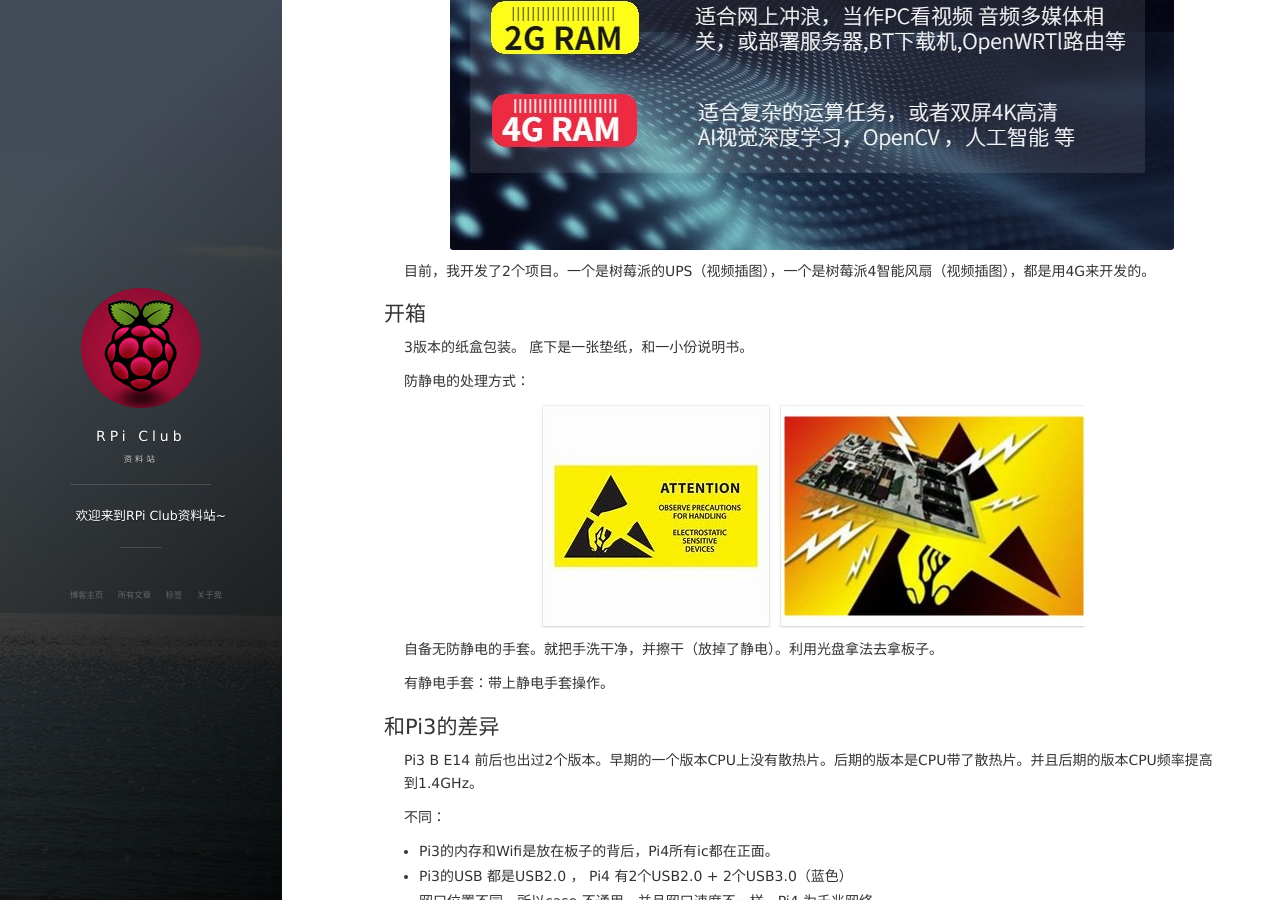
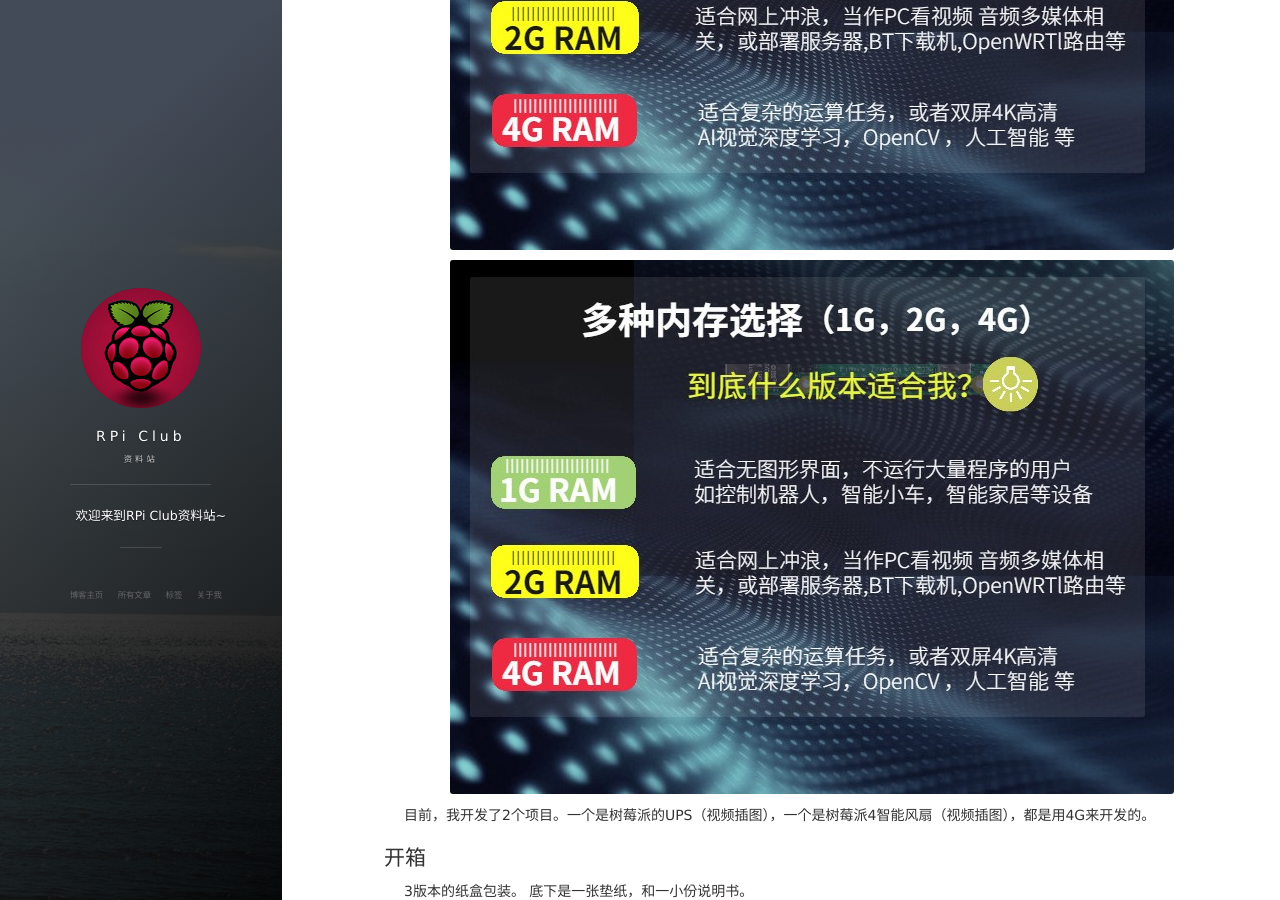
Before and after one commit to rcdrones/111rcdrones.github.io, a Jekyll site: the page built from _posts/2019-12-24-pi4-introduce.md, in a window 1280 px wide and 900 px high, scrolled down 648 px. Built offline with Jekyll 4.4.1, drawn with Linux system fonts in a browser that asks for light colours; nearby versions of some CDN libraries; comment, search, counter and statistics services are not loaded.

Commit message:
update blog

```diff
--- a/_posts/2019-12-24-pi4-introduce.md
+++ b/_posts/2019-12-24-pi4-introduce.md
@@ -20,6 +20,8 @@ Pi4 B 2019.6： 升级的比较大。最显著的是分了3个内存版本(1G、
 ## 选择
 
 ![img](/images/sel.jpg)
+
+<img src="/images/sel.jpg" alt="">
 
 目前，我开发了2个项目。一个是树莓派的UPS（视频插图），一个是树莓派4智能风扇（视频插图），都是用4G来开发的。
 
```
